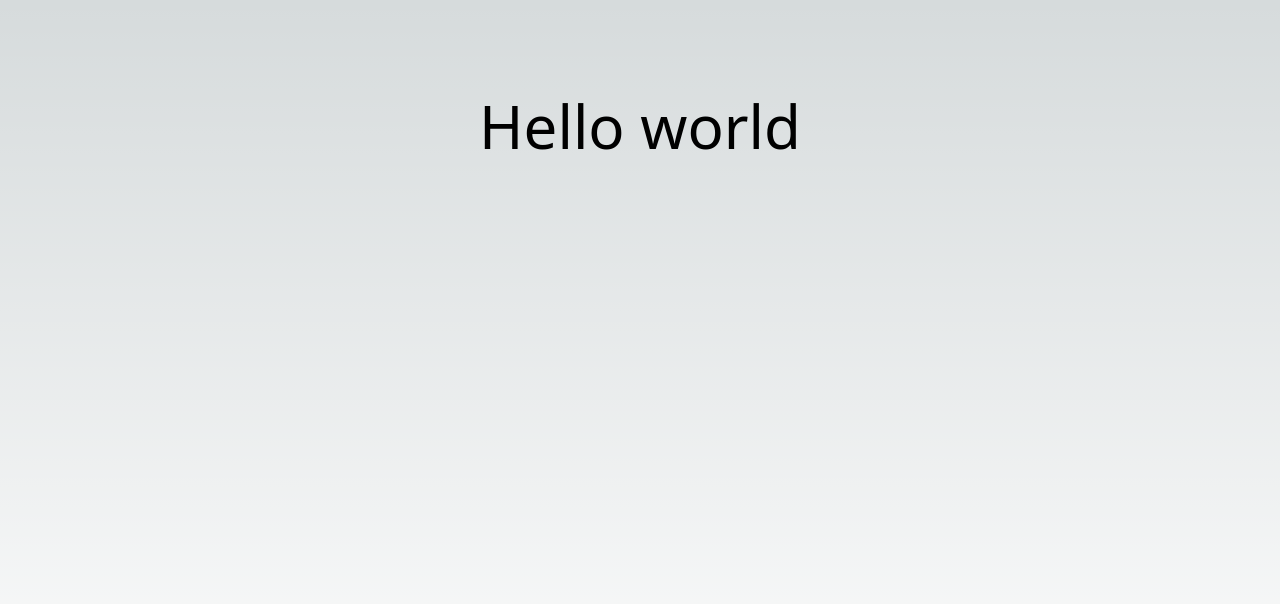
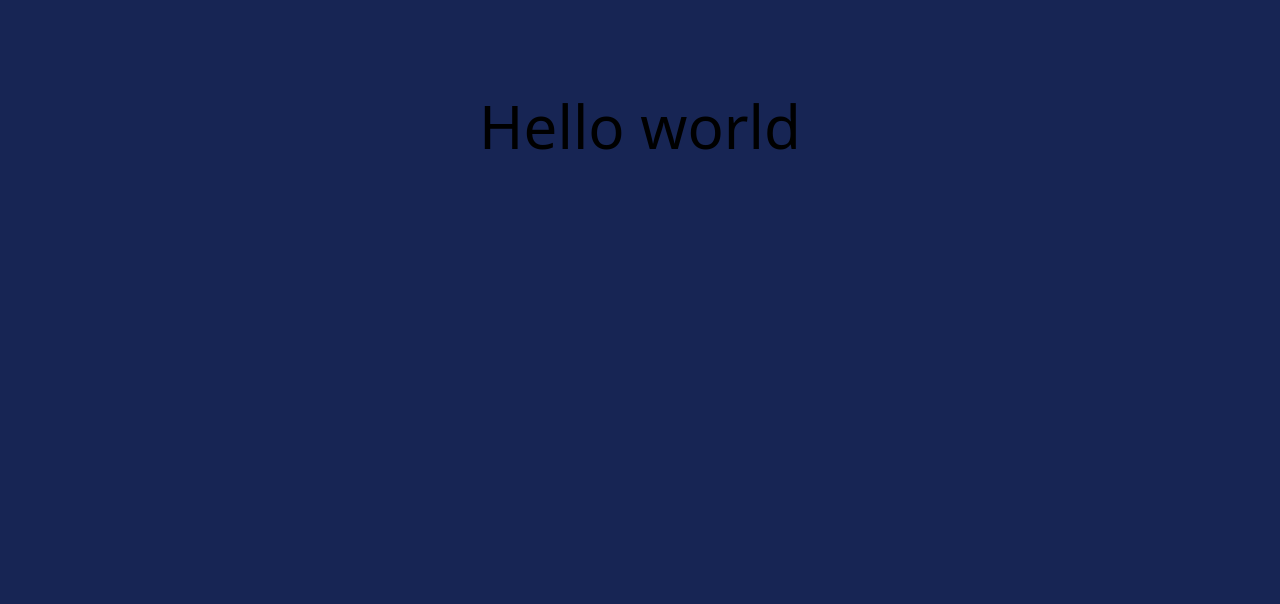
Before and after one commit to ThomasDixini/AuthenticationPage, a Next.js app: page / in a window 1280 px wide. Shown: the top 604 px of the page. Built offline with nearby package versions, Linux system fonts and the light colour scheme.

Commit message:
:ok_hand: style: Colocando background global

```diff
--- a/src/pages/_app.tsx
+++ b/src/pages/_app.tsx
@@ -2,5 +2,7 @@ import '@/styles/globals.css'
 import type { AppProps } from 'next/app'
 
 export default function App({ Component, pageProps }: AppProps) {
-  return <Component {...pageProps} />
+  return <div className='bg-blue-950'>
+            <Component {...pageProps} />
+          </div>
 }
--- a/tailwind.config.ts
+++ b/tailwind.config.ts
@@ -14,6 +14,11 @@ const config: Config = {
           'conic-gradient(from 180deg at 50% 50%, var(--tw-gradient-stops))',
       },
     },
+    colors: {
+      "blue": {
+        950: "#172554"
+      }
+    }
   },
   plugins: [],
 }
```
